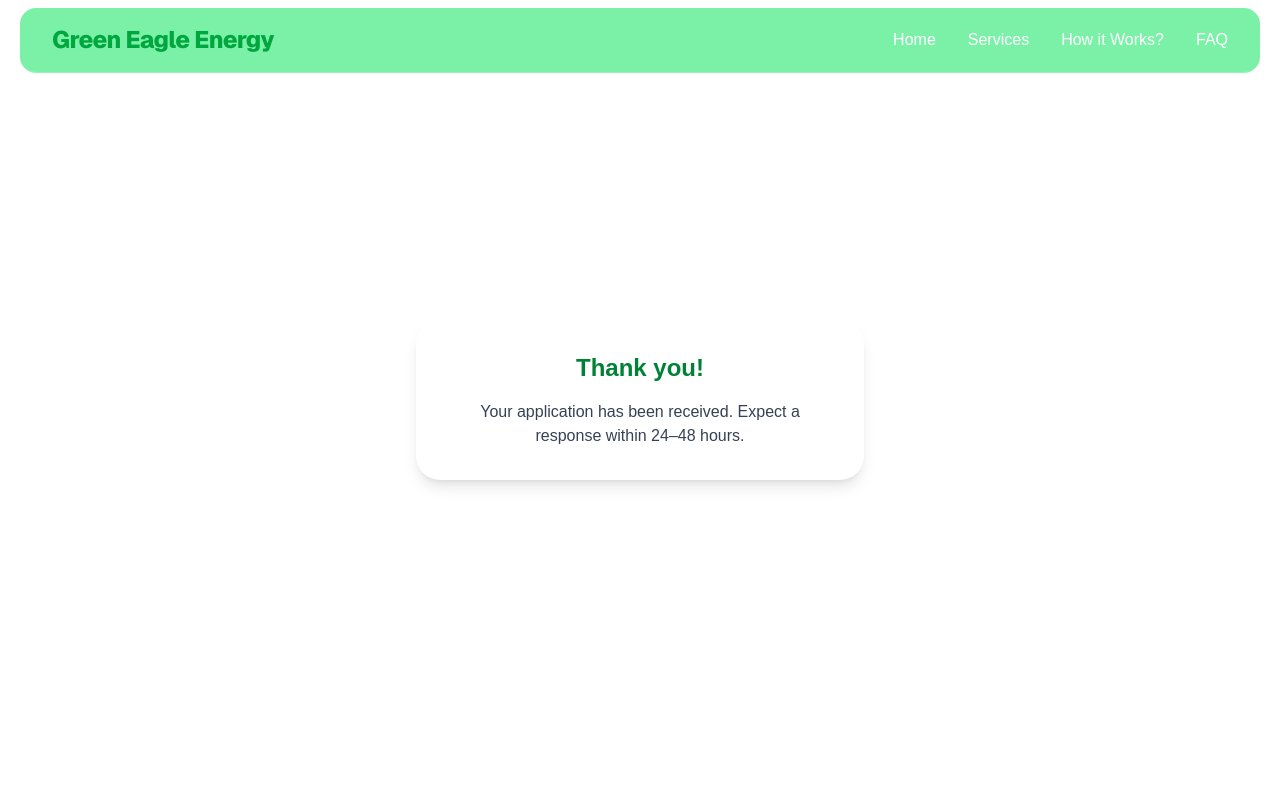
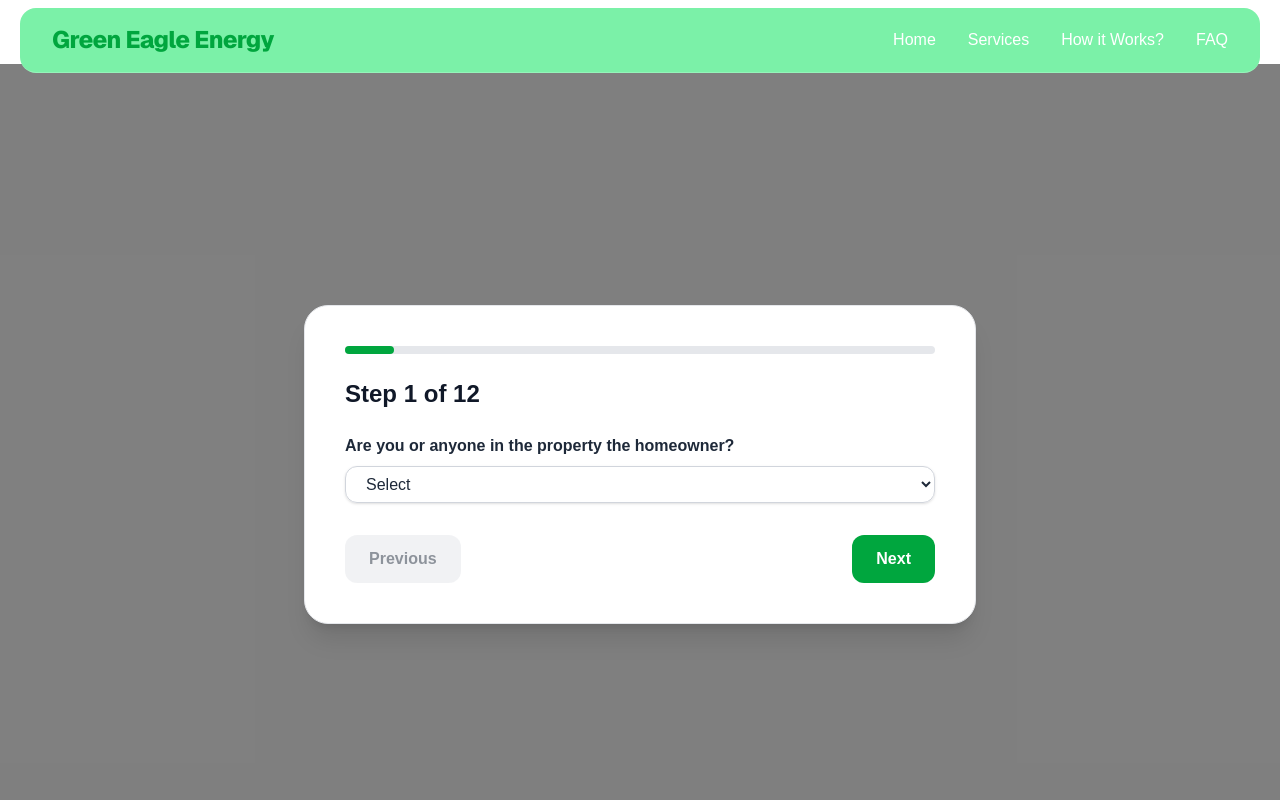
Before and after one commit to alnayeem01/green-eagle-energy, a Next.js app: page /form in a window 1280 px wide. Shown: the top 800 px of the page. Built offline with nearby package versions, Linux system fonts and the light colour scheme.

Commit message:
Completed the form, navbar ad

```diff
--- a/src/app/form/page.tsx
+++ b/src/app/form/page.tsx
@@ -396,11 +396,11 @@ const Page = () => {
     }
   }
 
-  if (!submitted)
+  if (submitted)
     return (
       <>
         <MyNavbar />
-        <section className="min-h-screen flex flex-col items-center justify-center bg-black/200 px-4">
+        <section className="min-h-screen flex flex-col items-center justify-center bg-gray-100 px-4">
           <div className="bg-white p-8 rounded-3xl shadow-lg text-center max-w-md w-full">
             <h2 className="text-2xl font-bold text-green-700 mb-4">
               Thank you!
@@ -420,7 +420,7 @@ const Page = () => {
   return (
     <>
       <MyNavbar />
-      <main className="min-h-screen bg-black/500 flex items-center justify-center px-4 py-10 mt-16">
+      <main className="min-h-screen bg-black/50 flex items-center justify-center px-4 py-10 mt-16">
         <div className="w-full max-w-2xl bg-white rounded-3xl shadow-xl p-8 sm:p-10 border border-gray-200">
           {/* Progress */}
           <div className="w-full bg-gray-200 h-2 rounded-full mb-6">
```
